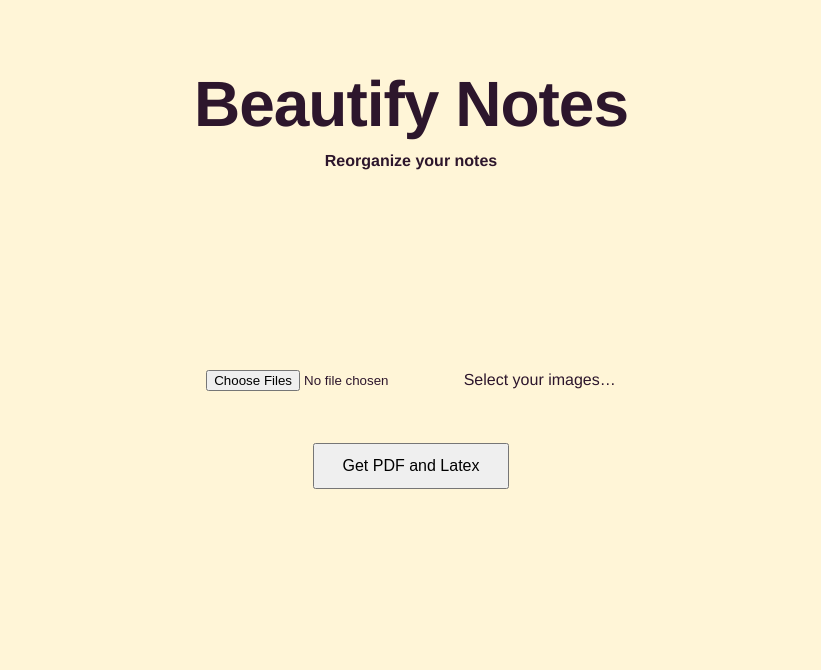
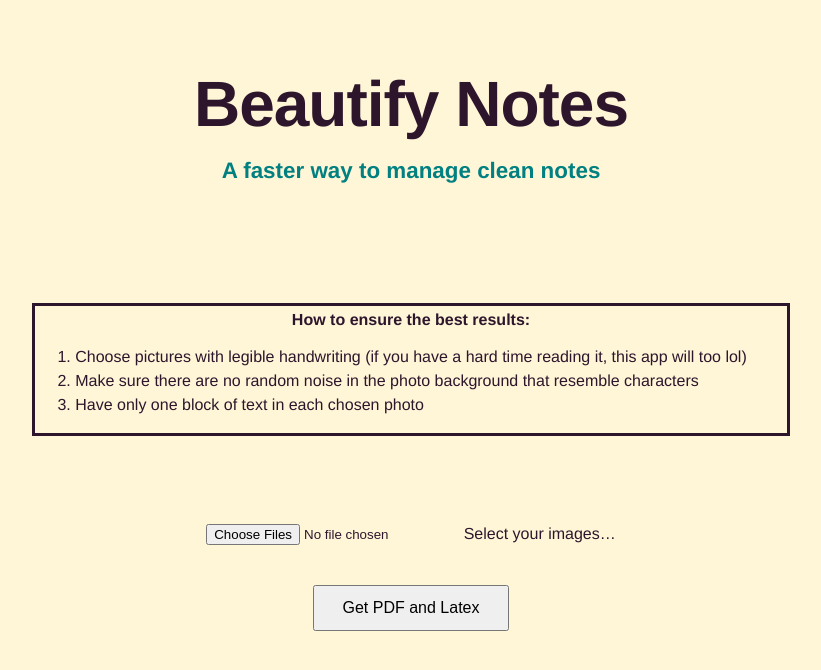
Before and after one commit to AceZhan/BeautifyNotes, a Flask app: page / in a window 1280 px wide. Shown: the top 670 px of the page, without its empty margins (229-1050 px from the left). Run offline with Flask 2, Linux system fonts and the light colour scheme; some libraries are stand-ins or nearby versions.

Commit message:
added best result instructions

```diff
--- a/app/static/mainpage.css
+++ b/app/static/mainpage.css
@@ -19,6 +19,11 @@ header.main-header {
 	line-height: 1;
 }
 
+.main-header p {
+	font-size: 1.4em;
+	color: #008080;
+}
+
 /* Container styling */
 
 .container {
@@ -31,13 +36,32 @@ header.main-header {
 
 .box {
 	display: flex;
-	padding: 4.25rem 1.25rem;
+	padding: 2rem 1.25rem;
 	flex-direction: column;
 	align-items: center;
 }
 
+/* instruction styling */
+.instr {
+	text-align: center;
+	display: flex;
+	flex-direction: column;
+	border-style: solid;
+	padding-top: 5px;
+}
+
+ol {
+	display: inline-block;
+	text-align: left;
+	padding-inline-end: 40px;
+	line-height: 1.5;
+}
+
+/* file selection styling */
 .file-selection {
-	padding: 3.25rem 1.25rem;
+	padding-top: 5.5rem;
+	padding-bottom: 2.5rem;
+	/* padding: 4.25rem 1.25rem; */
 	font-size: 16px;
 }
 
--- a/app/templates/index.html
+++ b/app/templates/index.html
@@ -11,11 +11,19 @@
       <header class="main-header">
          <h1>Beautify Notes</h1>
          <p>
-            <strong>Reorganize your notes</strong>
+            <strong>A faster way to manage clean notes</strong>
          </p>
       </header>
       <form name='imageform' action="/" method="post" enctype="multipart/form-data">
          <div class='box'>
+            <div class='instr'>
+               <strong>How to ensure the best results:</strong>
+               <ol>
+                  <li>Choose pictures with legible handwriting (if you have a hard time reading it, this app will too lol)</li>
+                  <li>Make sure there are no random noise in the photo background that resemble characters</li>
+                  <li>Have only one block of text in each chosen photo</li>
+               </ol>
+            </div>
             <div class='file-selection'>
                <input type='file' name='file' class="inputfile" multiple="multiple">
                <label for="file"><span>Select your images&hellip;</span></label>
```
